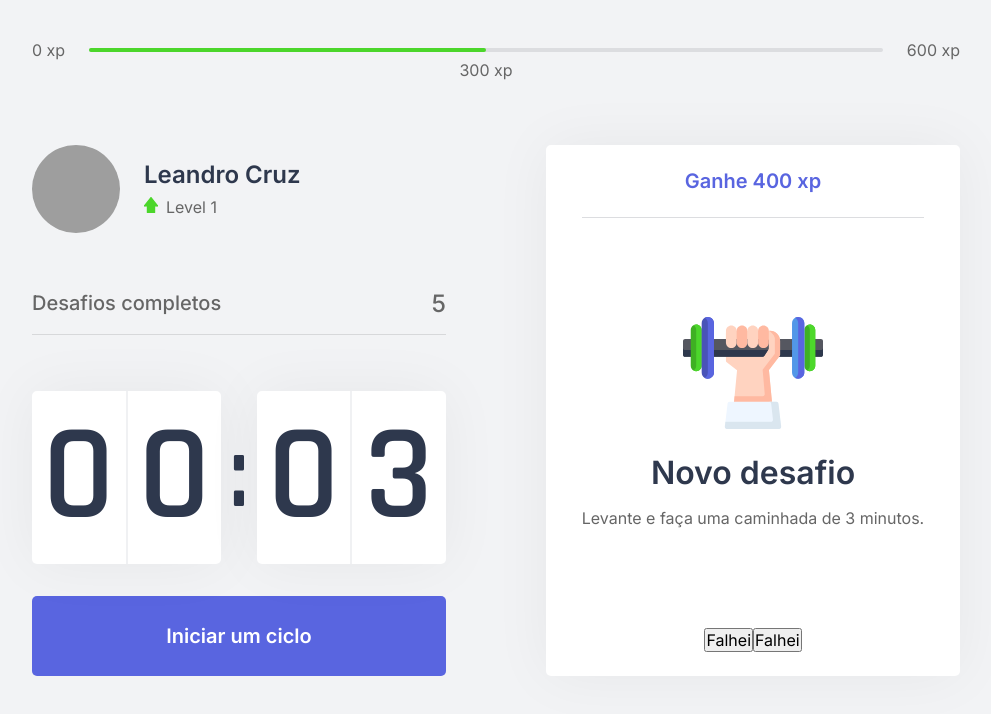
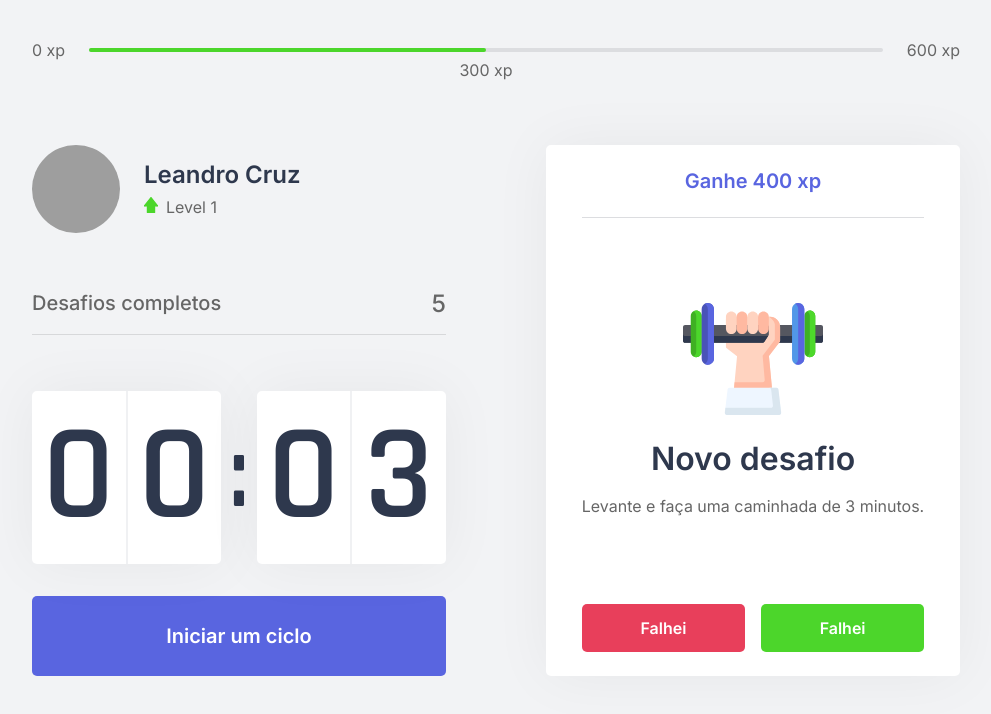
Before and after one commit to LeandroGCruzP/moveit-next, a Next.js app: page / in a window 1280 px wide. Shown: the top 714 px of the page, without its empty margins (144-1135 px from the left). Built offline with nearby package versions, Linux system fonts and the light colour scheme; grey boxes are pictures that could not be loaded.

Commit message:
complete ChallengeBox

```diff
--- a/src/styles/components/ChallengeBox.module.css
+++ b/src/styles/components/ChallengeBox.module.css
@@ -68,3 +68,41 @@
   color: var(--title);
   margin: 1.5rem 0 1rem;
 }
+
+.challengeActive main p {
+  line-height: 1.5;
+}
+
+.challengeActive footer {
+  display: grid;
+  grid-template-columns: 1fr 1fr;
+  gap: 1rem;
+}
+
+.challengeActive footer button {
+  height: 3rem;
+  display: flex;
+  align-items: center;
+  justify-content: center;
+
+  border: 0;
+  border-radius: 5px;
+
+  color: var(--white);
+
+  font-size: 1rem;
+  font-weight: 600;
+
+  transition: filter 0.2s;
+}
+
+.challengeActive footer button.challengeFailedButton {
+  background: var(--red);
+}
+.challengeActive footer button.challengeSucceededButton {
+  background: var(--green);
+}
+
+.challengeActive footer button:hover {
+  filter: brightness(0.9);
+}
```
